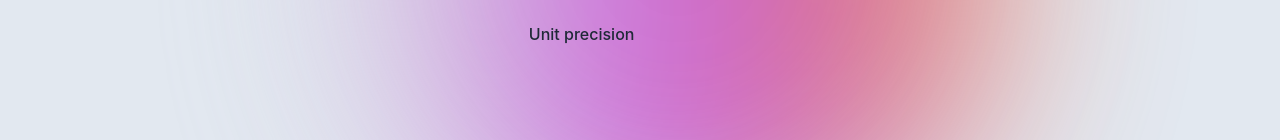
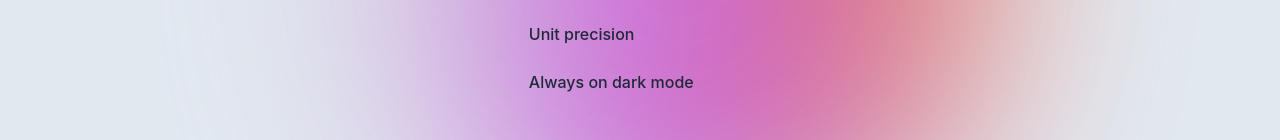
Before and after one commit to ScotDev/beaulife-new, a React (Vite) app: page /profile in a window 1280 px wide. Shown: the part 444-584 px from the top of the page. Built offline with nearby package versions, Linux system fonts and the light colour scheme; no server answers; sample sign-in values are in the browser's storage.

Commit message:
Added basic dark mode dependant on time of day

```diff
--- a/src/pages/Profile.jsx
+++ b/src/pages/Profile.jsx
@@ -89,6 +89,7 @@ export default function Profile() {
               <li className="font-medium">Speed units</li>
               <li className="font-medium">Time format</li>
               <li className="font-medium">Unit precision</li>
+              <li className="font-medium">Always on dark mode</li>
             </ul>
 
             {/* <div className="flex items-center mb-6 min-w-fit w-full">
```
